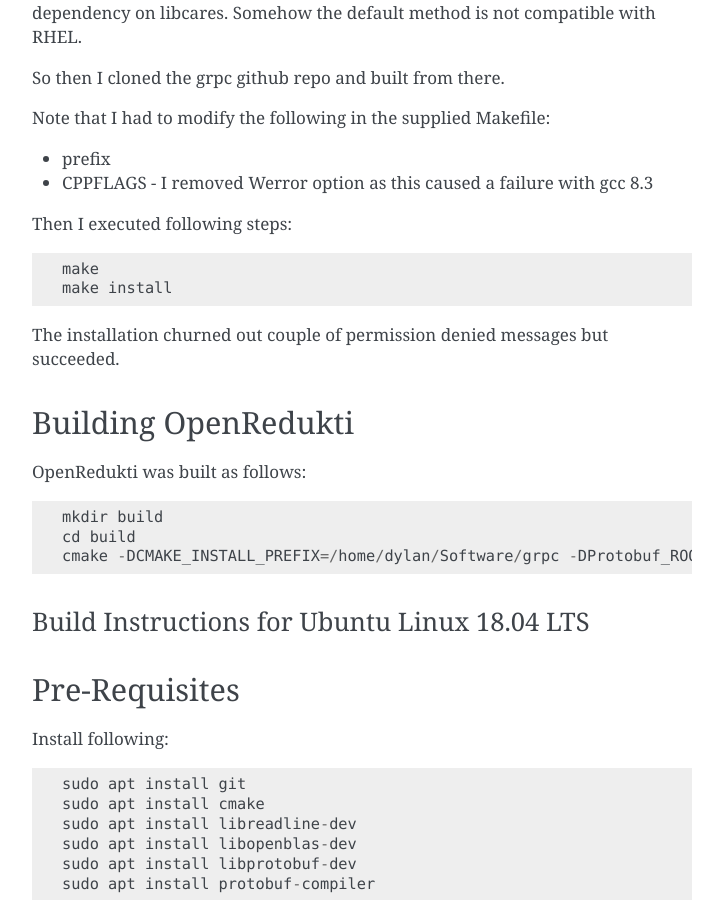
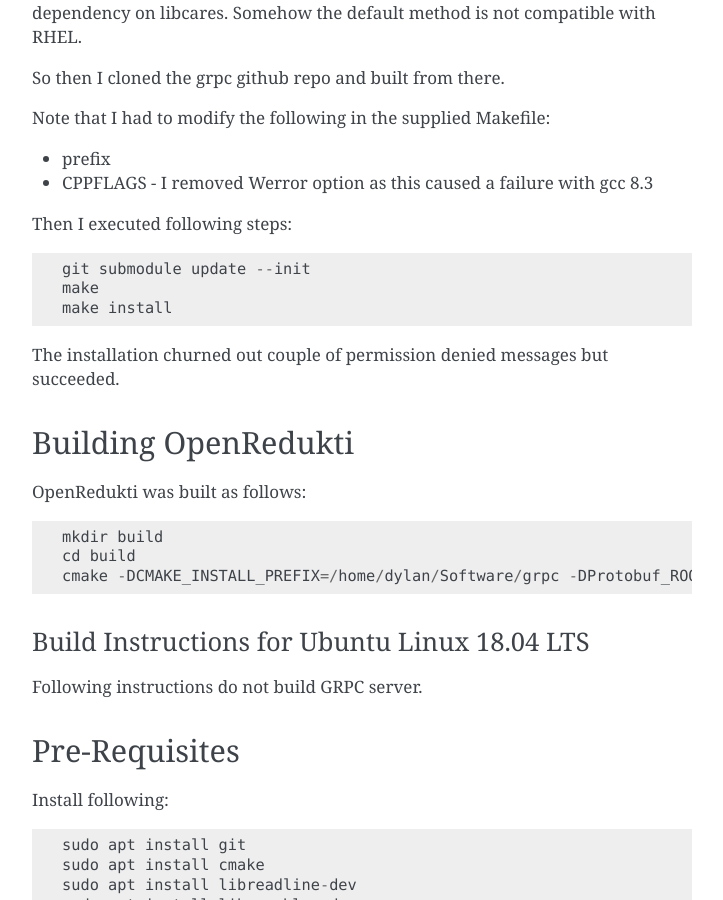
Before and after one commit to redukti/OpenRedukti, a Sphinx documentation site: the page built from docs/openredukti-building.rst, in a window 1280 px wide and 900 px high, scrolled down 921 px. Shown: the whole window, without its empty margins (388-1111 px from the left). Built offline with Sphinx 7.4.7, drawn with Linux system fonts in a browser that asks for light colours; formulas are drawn with MathJax 3.

Commit message:
Update openredukti-building.rst

```diff
--- a/docs/openredukti-building.rst
+++ b/docs/openredukti-building.rst
@@ -47,6 +47,7 @@
 
 Then I executed following steps::
 
+	git submodule update --init
 	make
 	make install
 
@@ -61,9 +62,10 @@
 	cd build
 	cmake -DCMAKE_INSTALL_PREFIX=/home/dylan/Software/grpc -DProtobuf_ROOT=/home/dylan/Software/protobuf -DGRPC_SERVER=ON ..
 
-
 Build Instructions for Ubuntu Linux 18.04 LTS
 =============================================
+
+Following instructions do not build GRPC server.
 
 Pre-Requisites
 --------------
```
